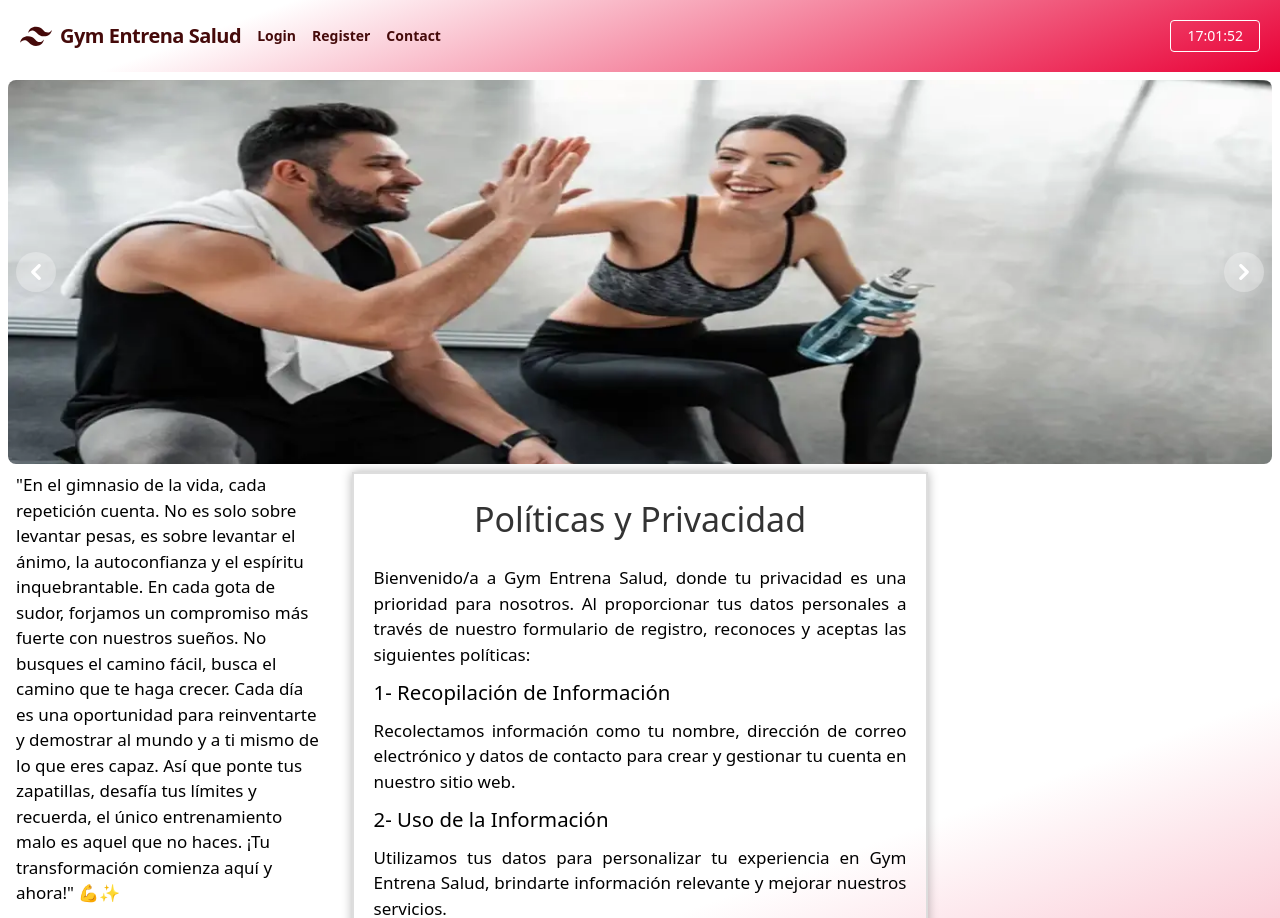
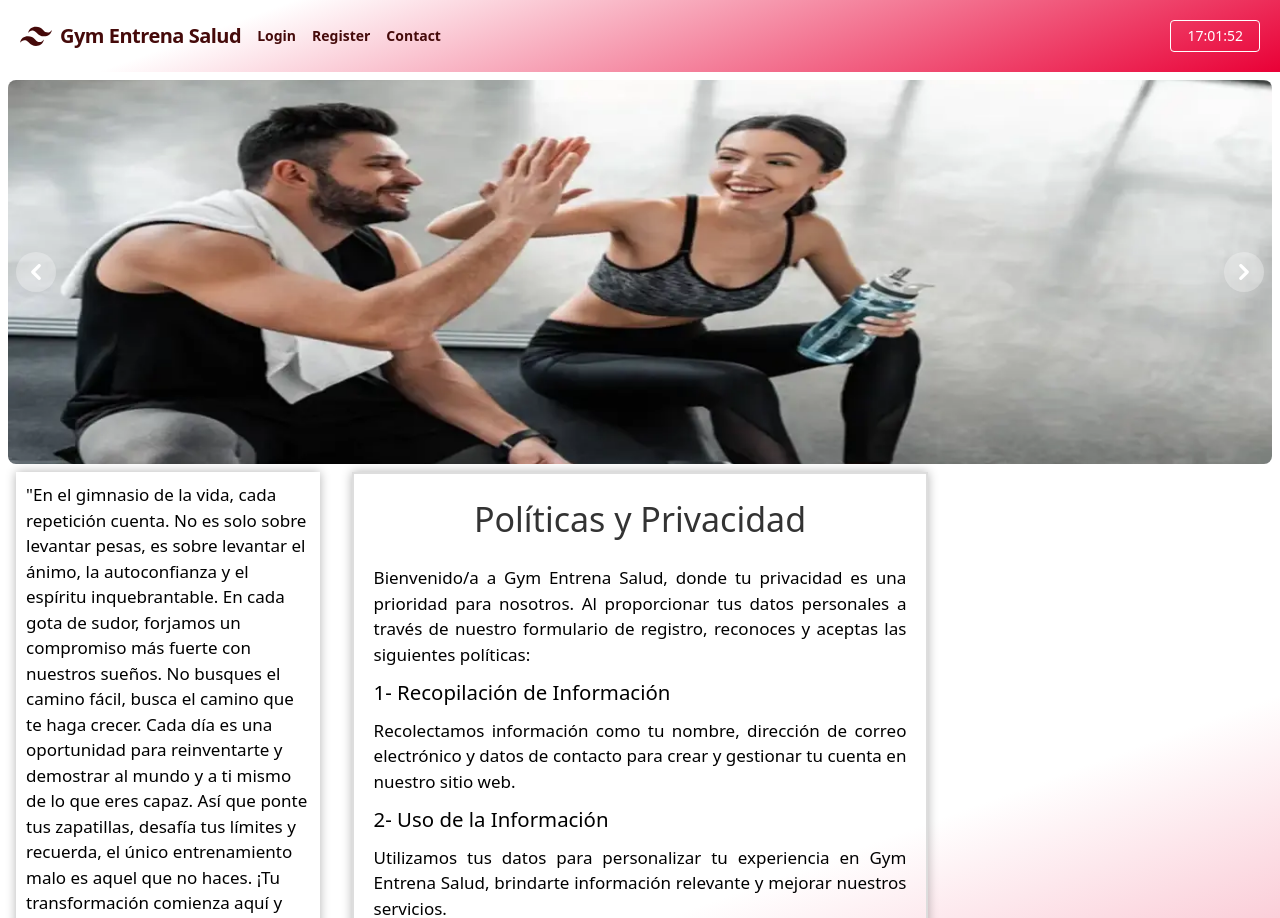
Before and after one commit to Aubar48/tpGrupo8Utn, a React (Vite) app: page /policiesPrivacy in a window 1280 px wide. Shown: the top 918 px of the page. Built offline with nearby package versions, Linux system fonts and the light colour scheme.

Commit message:
agregue position sticky y alcostado.css

```diff
--- a/src/components/PoliciesPrivacy/PoliciesPrivacy.jsx
+++ b/src/components/PoliciesPrivacy/PoliciesPrivacy.jsx
@@ -10,7 +10,7 @@ function PoliciesPrivacy() {
       <Carrousel />
       <div className="flex flex-col md:flex-row lg:max-w-screen-xl lg:mx-auto">
         <div className="md:w-1/3 lg:w-1/4 md:mr-4 md:ml-4">
-          {/* Componente AlCostado */}
+
           <AlCostado />
         </div>
         <div className="md:w-2/3 lg:w-1/2 md:pl-4 md:pr-4">
--- /dev/null
+++ b/src/components/aside/AlCostado.css
@@ -0,0 +1,12 @@
+
+.al-costado-container {
+
+  }
+
+  .sticky-quote {
+    position: sticky;
+    top: 20px; /* Ajusta la distancia desde la parte superior según tus preferencias */
+    padding: 10px;
+    background-color: #fff; /* Puedes ajustar el color de fondo según tu diseño */
+    box-shadow: 0 0 10px rgba(0, 0, 0, 0.3);
+  }
--- a/src/components/aside/AlCostado.jsx
+++ b/src/components/aside/AlCostado.jsx
@@ -1,10 +1,13 @@
-// AlCostado.jsx
+
 import React from 'react';
+import './AlCostado.css';
 
 const AlCostado = () => {
     return (
-        <div>
-            <p>"En el gimnasio de la vida, cada repetición cuenta. No es solo sobre levantar pesas, es sobre levantar el ánimo, la autoconfianza y el espíritu inquebrantable. En cada gota de sudor, forjamos un compromiso más fuerte con nuestros sueños. No busques el camino fácil, busca el camino que te haga crecer. Cada día es una oportunidad para reinventarte y demostrar al mundo y a ti mismo de lo que eres capaz. Así que ponte tus zapatillas, desafía tus límites y recuerda, el único entrenamiento malo es aquel que no haces. ¡Tu transformación comienza aquí y ahora!" 💪✨</p>
+        <div className="al-costado-container">
+            <p className="sticky-quote">
+                "En el gimnasio de la vida, cada repetición cuenta. No es solo sobre levantar pesas, es sobre levantar el ánimo, la autoconfianza y el espíritu inquebrantable. En cada gota de sudor, forjamos un compromiso más fuerte con nuestros sueños. No busques el camino fácil, busca el camino que te haga crecer. Cada día es una oportunidad para reinventarte y demostrar al mundo y a ti mismo de lo que eres capaz. Así que ponte tus zapatillas, desafía tus límites y recuerda, el único entrenamiento malo es aquel que no haces. ¡Tu transformación comienza aquí y ahora!" 💪✨
+                </p>
 
         </div>
     );
```
